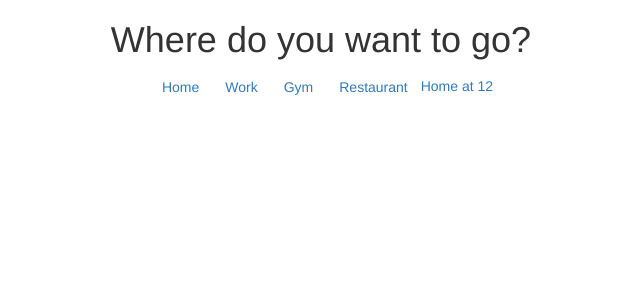
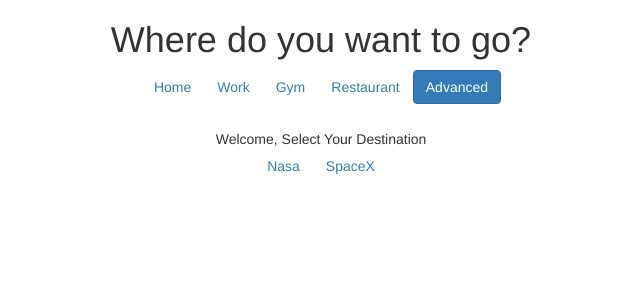
Before and after one commit to TanveerSehgal/angular-router-advanced, an Angular app: page /advanced in a window 1280 px wide. Shown: the top 300 px of the page, without its empty margins (319-959 px from the left). Built offline with nearby package versions, Linux system fonts and the light colour scheme.

Commit message:
Add welcome component for advanced routing
This is where the user can choose which path he wants to follow.

```diff
--- a/src/app/advanced-life/advanced-life.module.ts
+++ b/src/app/advanced-life/advanced-life.module.ts
@@ -4,6 +4,7 @@ import advancedRoutes from './advanced-life.routes';
 import {AdvancedLifeComponent} from './advanced-life.component';
 import {NasaComponent} from './nasa.component';
 import {SpaceXComponent} from './space-x.component';
+import {WelcomeComponent} from './welcome.component';
 
 @NgModule({
     imports: [
@@ -12,7 +13,8 @@ import {SpaceXComponent} from './space-x.component';
     declarations: [
         NasaComponent,
         SpaceXComponent,
-        AdvancedLifeComponent
+        AdvancedLifeComponent,
+        WelcomeComponent
     ],
     exports: [
         NasaComponent,
--- a/src/app/advanced-life/advanced-life.routes.ts
+++ b/src/app/advanced-life/advanced-life.routes.ts
@@ -3,11 +3,13 @@ import {RouterModule} from '@angular/router';
 import {AdvancedLifeComponent} from './advanced-life.component';
 import {NasaComponent} from './nasa.component';
 import {SpaceXComponent} from './space-x.component';
+import {WelcomeComponent} from './welcome.component';
 
 const routes = [{
     path: 'advanced',
     component: AdvancedLifeComponent,
     children: [
+        {path: '', component: WelcomeComponent},
         {path: 'nasa', component: NasaComponent},
         {path: 'space-x', component: SpaceXComponent},
     ]
--- /dev/null
+++ b/src/app/advanced-life/welcome.component.html
@@ -0,0 +1,6 @@
+<div>Welcome, Select Your Destination</div>
+
+<nav>
+    <a class="btn" routerLink="nasa" routerLinkActive="btn-primary">Nasa</a>
+    <a class="btn" routerLink="space-x" routerLinkActive="btn-primary">SpaceX</a>
+</nav>
--- a/src/app/app.component.html
+++ b/src/app/app.component.html
@@ -5,7 +5,7 @@
     <a class="btn" routerLink="work" routerLinkActive="btn-primary">Work</a>
     <a class="btn" routerLink="gym" routerLinkActive="btn-primary">Gym</a>
     <a class="btn" routerLink="restaurant" routerLinkActive="btn-primary">Restaurant</a>
-    <a [routerLink]="['home', 'time', 12, {item: 'banana'}]">Home at 12</a>
+    <a class="btn" routerLink="advanced" routerLinkActive="btn-primary">Advanced</a>
 </nav>
 
 <router-outlet></router-outlet>
```
Also changed, not shown: src/app/advanced-life/welcome.component.ts (added, +7 -0 lines).
